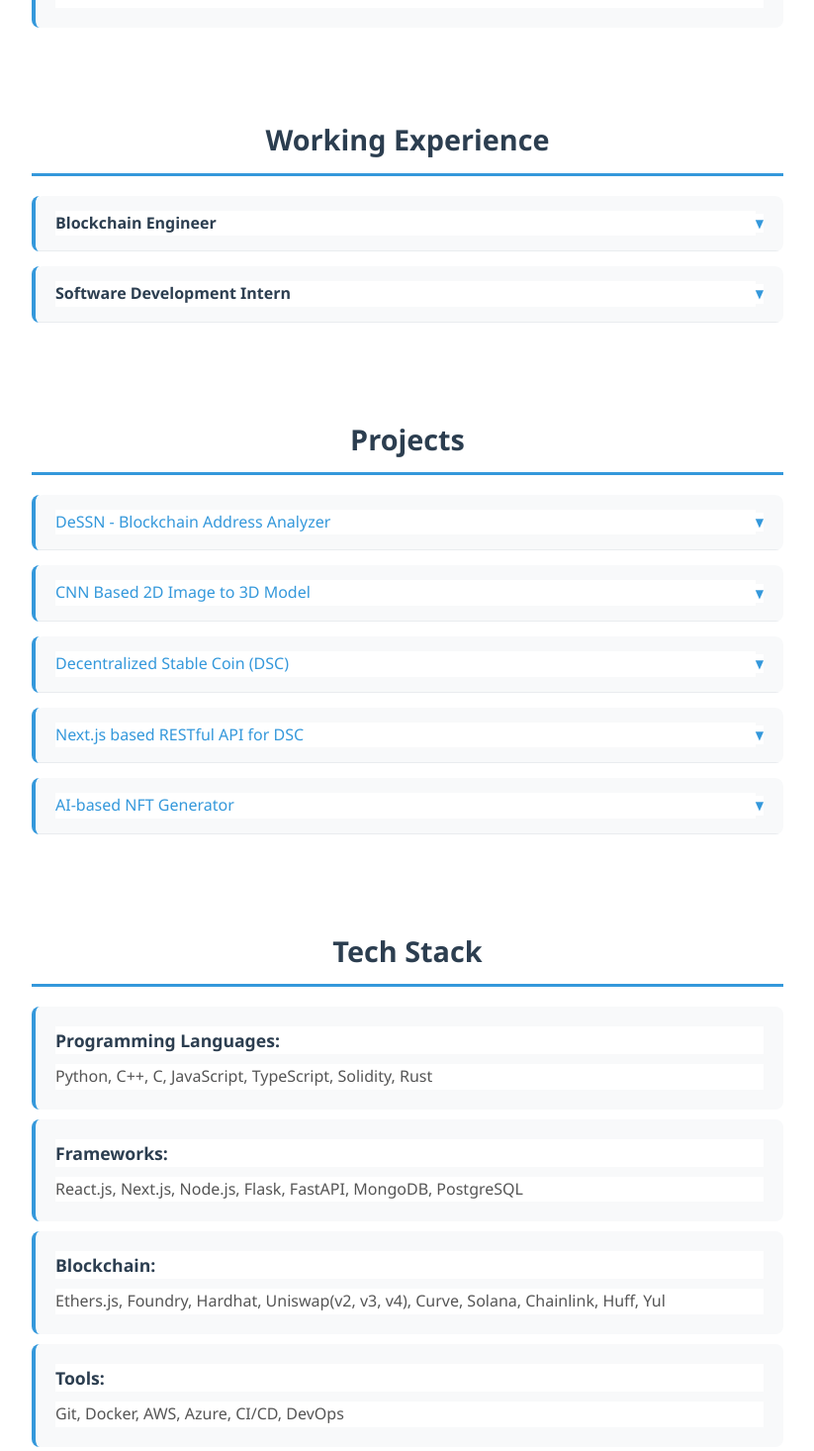
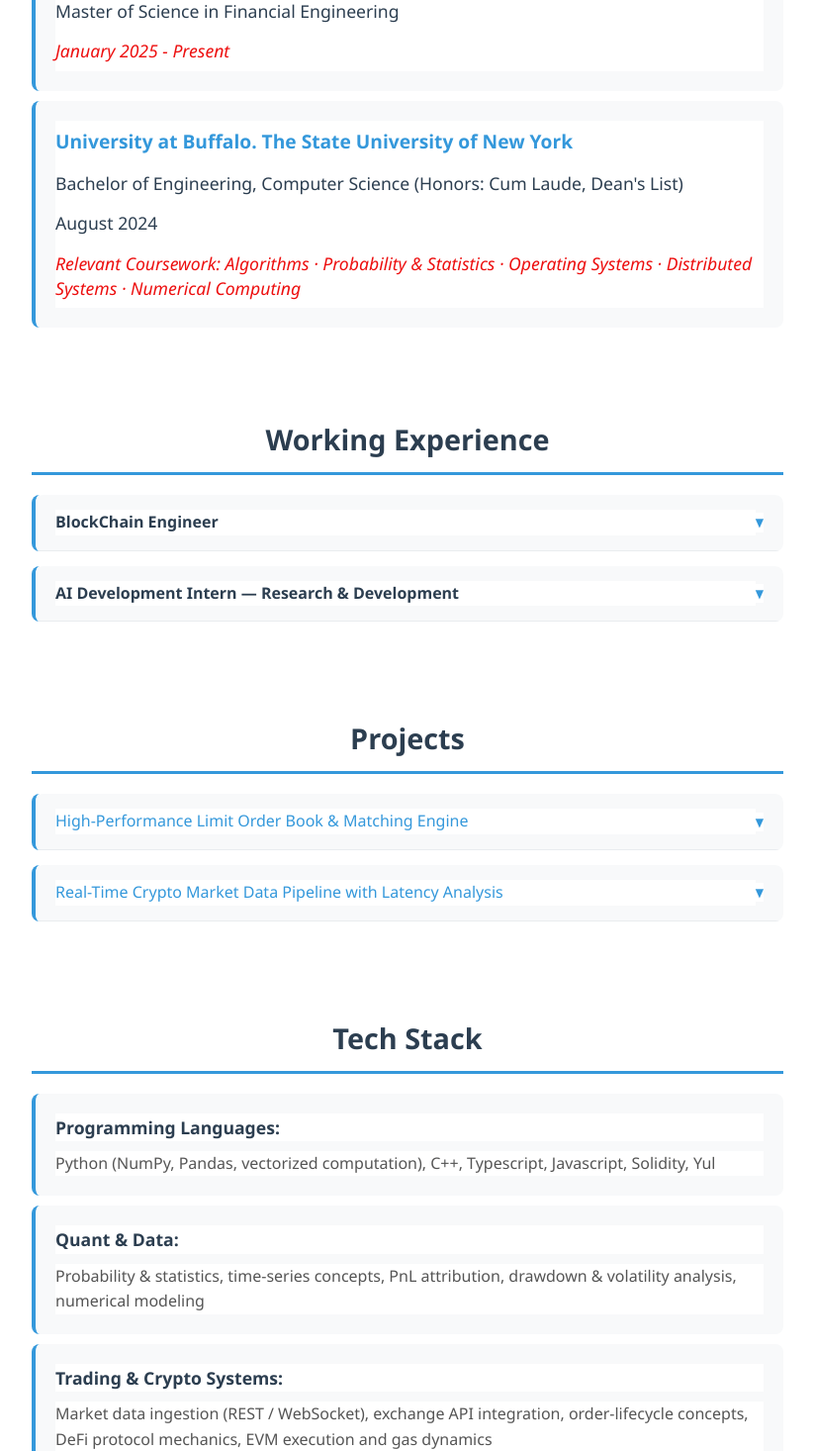
Before and after one commit to yluoc/yluoc.github.io, a Next.js app: page / in a window 1280 px wide. Shown: the part 990-2456 px from the top of the page at 99% size, without its empty margins (228-1051 px from the left). Built offline with nearby package versions, Linux system fonts and the light colour scheme.

Commit message:
update profolio

```diff
--- a/src/components/ProfileEducation.tsx
+++ b/src/components/ProfileEducation.tsx
@@ -6,9 +6,15 @@
       <h2>Education</h2>
       <ul>
         <li>
-          <div className="education-line">University at Buffalo (SUNY)</div>
-          <div className="education-line">Bachelor of Science in Computer Science</div>
-          <div className="education-line">Latin Honor (Cum Laude), Dean's List</div>
+          <div className="education-line">WorldQuant University</div>
+          <div className="education-line">Master of Science in Financial Engineering</div>
+          <div className="education-line">January 2025 - Present</div>
+        </li>
+        <li>
+          <div className="education-line">University at Buffalo. The State University of New York</div>
+          <div className="education-line">Bachelor of Engineering, Computer Science (Honors: Cum Laude, Dean's List)</div>
+          <div className="education-line">August 2024</div>
+          <div className="education-line">Relevant Coursework: Algorithms · Probability & Statistics · Operating Systems · Distributed Systems · Numerical Computing</div>
         </li>
       </ul>
     </div>
--- a/src/components/ProfileExperience.tsx
+++ b/src/components/ProfileExperience.tsx
@@ -43,18 +43,18 @@
 const ProfileExperience: React.FC = () => {
   const experiences = [
     {
-      title: "Blockchain Engineer",
-      company: "LN Compute",
-      duration: "2025 April - Present",
-      description: "Working on blockchain technology solutions, focusing on web3 Dapps, smart contract development and DeFi applications.",
-      technologies: "Solidity, Ethereum, Smart Contracts, DeFi, Foundry, Hardhat, Uniswap(v2, v3, v4), Curve, Aave V3, Solana, Chainlink, Huff, Yul"
+      title: "BlockChain Engineer",
+      company: "LN Compute (Atlanta, GA)",
+      duration: "April 2025 - Present",
+      description: "Designed and implemented performance-oriented smart-contract systems using Solidity, Huff, and Yul, emphasizing deterministic execution, correctness, and auditability. Built backend services in TypeScript / Node.js to coordinate state transitions and event-driven workflows across distributed participants. Modeled operational workflows using SQL and structured data analysis, identifying bottlenecks and translating real-world constraints into system-level optimizations. Developed data pipelines and monitoring logic to support real-time state visibility and fault detection, concepts directly applicable to trading and settlement systems. Quant signal: deterministic systems, correctness under constraints, data-driven optimization.",
+      technologies: "Solidity, Huff, Yul, TypeScript, Node.js, SQL, Smart Contracts, Data Pipelines"
     },
     {
-      title: "Software Development Intern",
-      company: "Copani",
-      duration: "2024 June - 2024 August",
-      description: "Developed deep learning models for object detection and 3D model generation.",
-      technologies: "Python, AI/ML, Numpy, TensorFlow, Computer Vision, Deep Learning"
+      title: "AI Development Intern — Research & Development",
+      company: "Copani (Cicero, NY)",
+      duration: "June 2024 - August 2024",
+      description: "Preprocessed and analyzed structured datasets using Python (Pandas, NumPy) with statistical validation to ensure data integrity. Implemented a CNN model in TensorFlow, focusing on reproducibility, numerical stability, and evaluation metrics. Deployed a RESTful inference service using Flask, emphasizing reliability, latency awareness, and production readiness. Quant signal: numerical computing, data pipelines, production systems.",
+      technologies: "Python, Pandas, NumPy, TensorFlow, Flask, CNN, Machine Learning"
     }
   ];
 
--- a/src/components/ProfileHeader.tsx
+++ b/src/components/ProfileHeader.tsx
@@ -12,7 +12,7 @@
         height={200}
         priority
       />
-      <h1 className="profileName">Yicheng Luo  罗一诚</h1>
+      <h1 className="profileName">Yicheng(Bill) Luo  罗一诚</h1>
 
       <nav className="profileSocial">
         <ul>
--- a/src/components/ProfileIntroduction.tsx
+++ b/src/components/ProfileIntroduction.tsx
@@ -6,8 +6,7 @@
       <h2>About Me</h2>
       <div className="introduction-content">
         <p>
-          Hello, I am Yicheng, currently I am working at a startup company as a Blockchain Engineer, focusing on developing web3 dapps and blockchain solutions.
-          Besides, I am working as a full-stack engineer with my alumni to build an AI tool to enpower Automating Technical Business.
+          Quant-oriented software engineer with a strong computer science foundation and hands-on experience building crypto-native infrastructure, deterministic backend systems, and data-driven pipelines. Proficient in Python and C++ with exposure to market data ingestion, numerical analysis, and performance-sensitive system design. Targeting Quant Developer / Trading Systems roles in crypto and proprietary trading environments.
         </p>
       </div>
     </div>
--- a/src/components/ProfileProjects.tsx
+++ b/src/components/ProfileProjects.tsx
@@ -41,34 +41,16 @@
 const ProfileProjects: React.FC = () => {
   const projects = [
     {
-      title: "DeSSN - Blockchain Address Analyzer",
-      url: "https://github.com/yluoc/DeSSN",
-      description: "A comprehensive blockchain address analysis tool that provides detailed insights about wallet activity, DeFi interactions, and calculates a Blockchain Credit Score (300-850 range) based on on-chain behavior. Helps web3 users have a safer experience in the web3 world.",
-      technologies: "Next.js, TypeScript, Etherscan API, DeBank API, Web3, Blockchain Analysis"
+      title: "High-Performance Limit Order Book & Matching Engine",
+      url: "#",
+      description: "A high-performance limit order book and matching engine implementation.",
+      technologies: "C++, Python, Trading Systems, Data Structures"
     },
     {
-      title: "CNN Based 2D Image to 3D Model",
-      url: "https://github.com/yluoc/CNNBased_2DImgTo3DMdl",
-      description: "Developed a CNN-based model that can predict 3D objects from 2D images. Achieved 100% accuracy for simple objects and 94% accuracy for complex objects with colorful backgrounds. This project demonstrates advanced computer vision and deep learning techniques.",
-      technologies: "Python, TensorFlow, CNN, Computer Vision"
-    },
-    {
-      title: "Decentralized Stable Coin (DSC)",
-      url: "https://github.com/yluoc/defi",
-      description: "Built a decentralized stable coin system with smart contracts that maintain price stability through algorithmic mechanisms. Implemented collateral management and liquidation protocols for DeFi applications.",
-      technologies: "Solidity, Ethereum, DeFi, Smart Contracts, OpenZeppelin"
-    },
-    {
-      title: "Next.js based RESTful API for DSC",
-      url: "https://github.com/yluoc/dsc-app-backend",
-      description: "Developed a comprehensive backend API for the Decentralized Stable Coin application using Next.js. Provides secure endpoints for user management, transaction processing, and blockchain integration.",
-      technologies: "Next.js, Node.js, Ethers.js, RESTful API, Blockchain Integration"
-    },
-    {
-      title: "AI-based NFT Generator",
-      url: "https://github.com/yluoc/Donattelo",
-      description: "Created an AI-powered NFT generation platform that uses machine learning algorithms to create unique digital art. Users can generate, customize, and mint NFTs with AI assistance.",
-      technologies: "GenAI, Gemini API, NFT, Blockchain, Python, React"
+      title: "Real-Time Crypto Market Data Pipeline with Latency Analysis",
+      url: "#",
+      description: "Real-time cryptocurrency market data pipeline with comprehensive latency analysis capabilities.",
+      technologies: "Python, WebSocket, REST API, Data Pipelines, Time-Series Analysis"
     }
   ];
 
--- a/src/components/ProfileSkills.tsx
+++ b/src/components/ProfileSkills.tsx
@@ -7,22 +7,27 @@
       <ul>
         <li>
           <h5>Programming Languages:</h5>
-          <p>Python, C++, C, JavaScript, TypeScript, Solidity, Rust</p>
+          <p>Python (NumPy, Pandas, vectorized computation), C++, Typescript, Javascript, Solidity, Yul</p>
         </li>
 
         <li>
-          <h5>Frameworks:</h5>
-          <p>React.js, Next.js, Node.js, Flask, FastAPI, MongoDB, PostgreSQL</p>
+          <h5>Quant & Data:</h5>
+          <p>Probability & statistics, time-series concepts, PnL attribution, drawdown & volatility analysis, numerical modeling</p>
         </li>
 
         <li>
-          <h5>Blockchain:</h5>
-          <p>Ethers.js, Foundry, Hardhat, Uniswap(v2, v3, v4), Curve, Solana, Chainlink, Huff, Yul</p>
+          <h5>Trading & Crypto Systems:</h5>
+          <p>Market data ingestion (REST / WebSocket), exchange API integration, order-lifecycle concepts, DeFi protocol mechanics, EVM execution and gas dynamics</p>
         </li>
 
         <li>
-          <h5>Tools:</h5>
-          <p>Git, Docker, AWS, Azure, CI/CD, DevOps</p>
+          <h5>Infrastructure & Systems:</h5>
+          <p>Linux, Docker, AWS, PostgreSQL, Redis, Git</p>
+        </li>
+
+        <li>
+          <h5>Smart-contract tooling:</h5>
+          <p>Foundry, Hardhat, OpenZeppelin, Chainlink</p>
         </li>
       </ul>
     </div>
```
